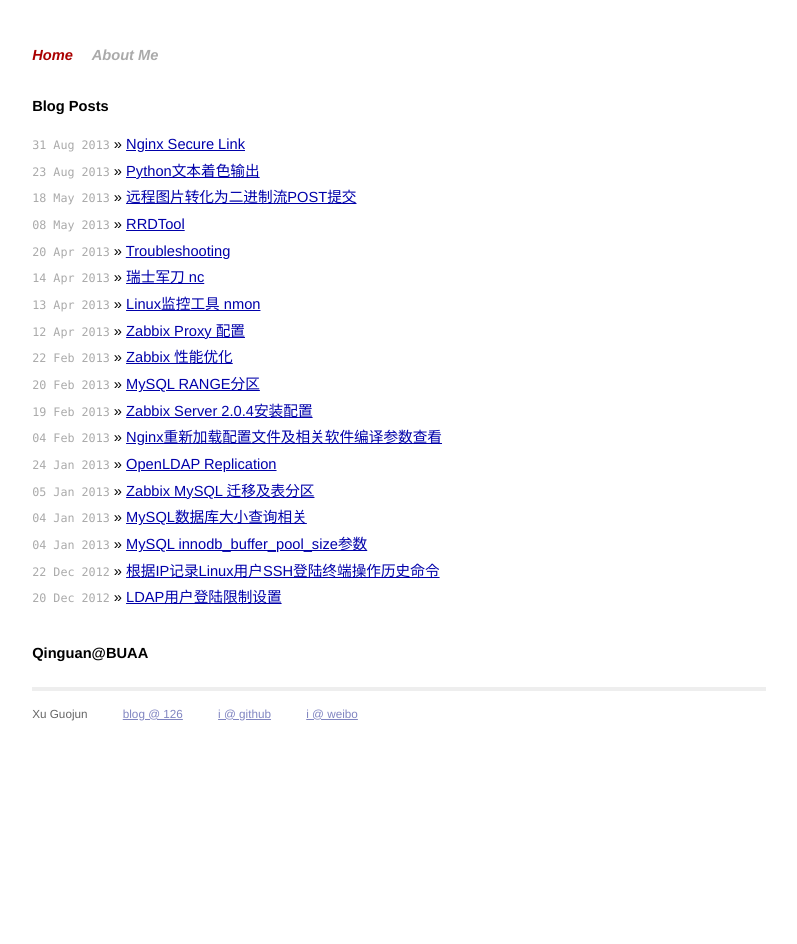
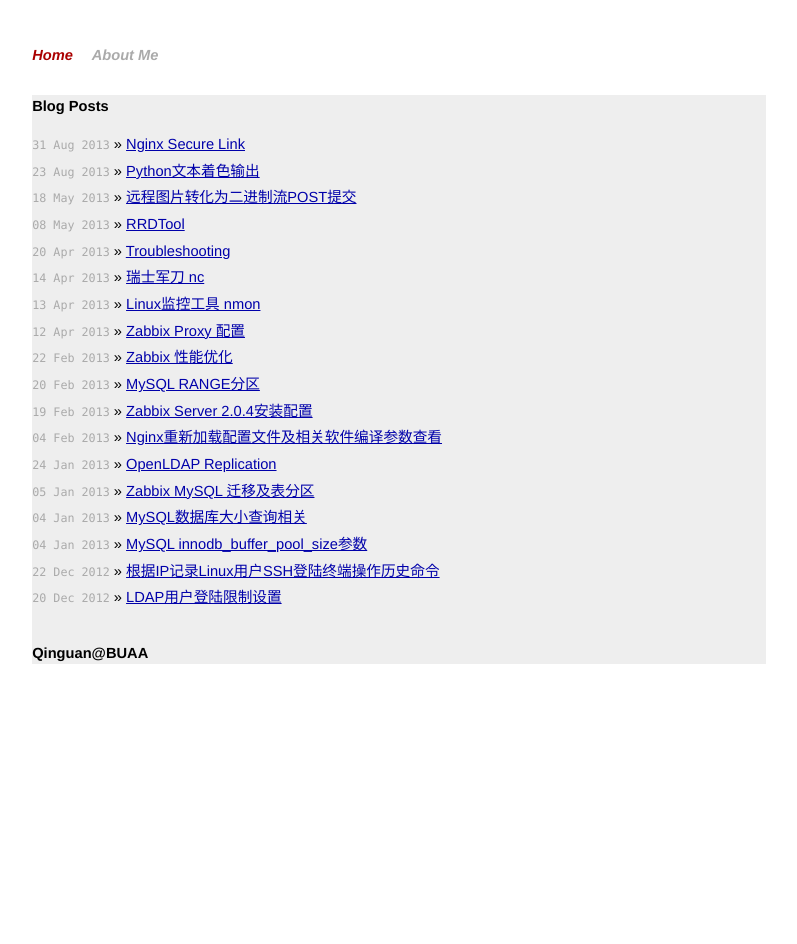
Before and after one commit to qinguan/qinguan.github.com, a Jekyll site: the page built from index.html, in a window 1280 px wide. Shown: the whole page, without its empty margins (241-1038 px from the left). Built offline with Jekyll 4.4.1, drawn with Linux system fonts in a browser that asks for light colours; Markdown is read by kramdown in place of the engine named in the settings.

Commit message:
test css layout

```diff
--- a/_layouts/default.html
+++ b/_layouts/default.html
@@ -22,12 +22,17 @@
     <a href="http://qinguan.github.com">Home</a>
 	<a class="extra" href="/aboutme.html">About Me</a>
   </div>
-  <div class="content">
-	{{ content }}
-  </div>
-  <div class="aside">
-	<h3>Qinguan@BUAA</h3>
-
+  <div id="content-container">
+	<div id="content-container2">
+		<div id="content-container3">
+			  <div class="content">
+				{{ content }}
+			  </div>
+			  <div class="aside">
+				<h3>Qinguan@BUAA</h3>
+			  </div>
+		</div>
+	</div>
   </div>
 
   <div class="footer">
--- a/css/screen.css
+++ b/css/screen.css
@@ -148,7 +148,25 @@
         border: 0;
       }
 
+#content-container
+{
+	float: left;
+	width: 100%;
+	color: #000;
+	background: #eee;
+}
 
+#content-container2
+{
+	margin: 0 auto;
+	width: 900px;
+}
+
+#content-container3
+{
+	float: left;
+	width: 900px;
+}
 
 #content
 {
```
